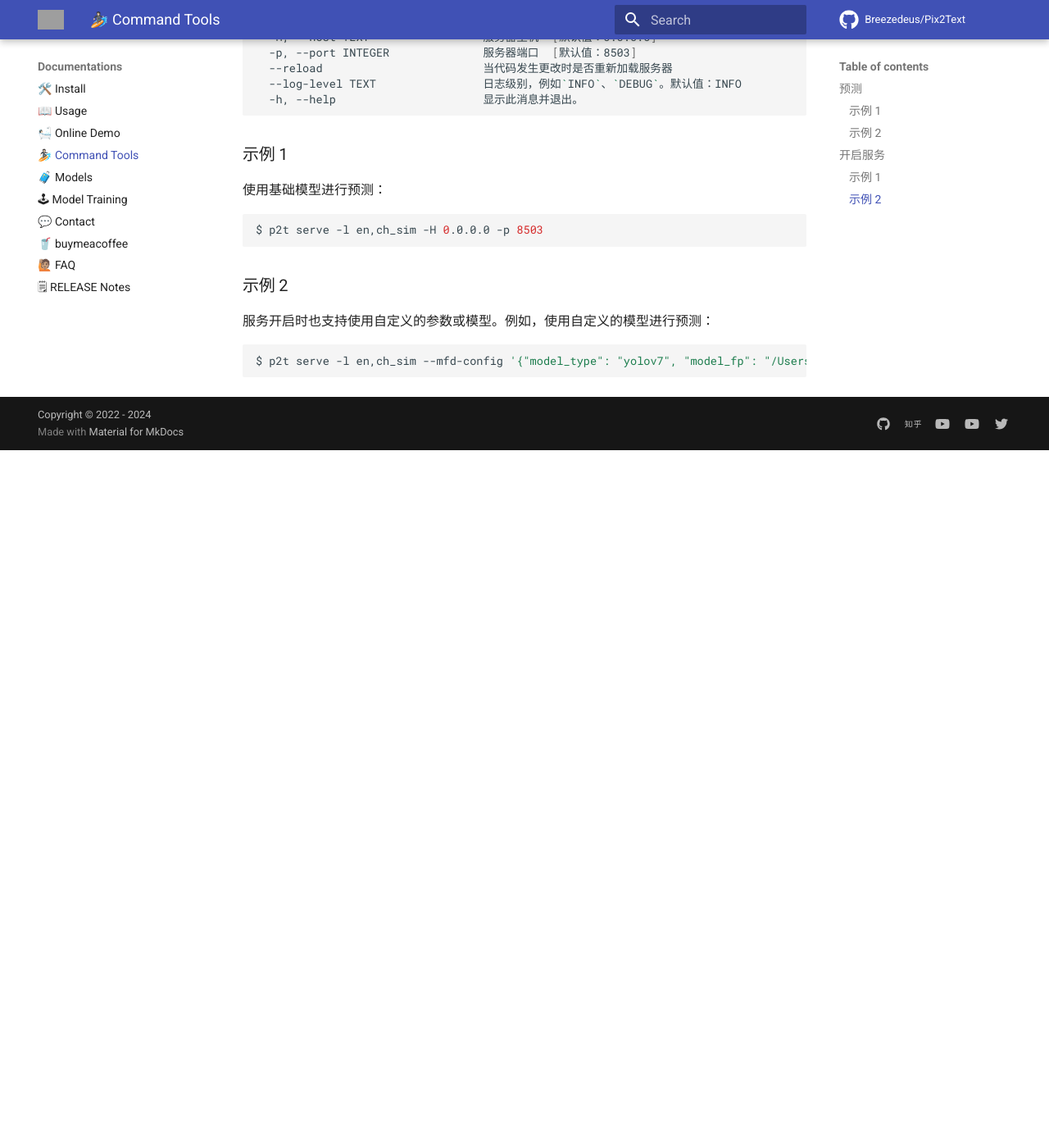
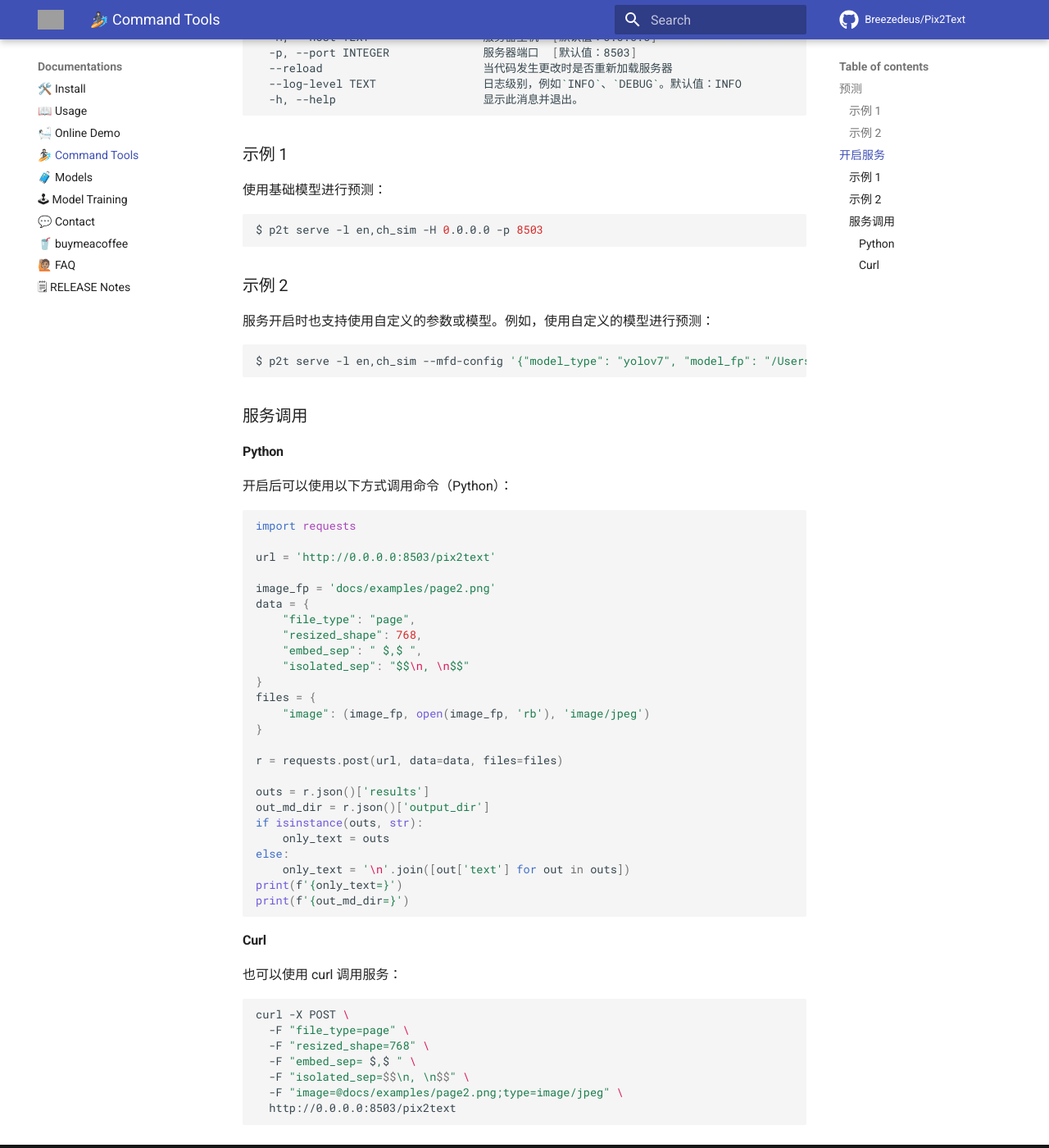
Before and after one commit to breezedeus/Pix2Text, an MkDocs documentation site: the page built from docs/command.md, in a window 1280 px wide and 1400 px high, scrolled down 1853 px. Shown: the whole window at 82% size. Built offline with MkDocs 1.6.1 and Material for MkDocs 9.7.7, drawn with Linux system fonts in a browser that asks for light colours; comment, search, counter and statistics services are not loaded; before the commit the page ends 2402 px from its top, so only the background shows below that; grey boxes are pictures that could not be loaded.

Commit message:
update docs

````diff
--- a/docs/command.md
+++ b/docs/command.md
@@ -101,3 +101,50 @@ $ p2t serve -l en,ch_sim -H 0.0.0.0 -p 8503
 ```bash
 $ p2t serve -l en,ch_sim --mfd-config '{"model_type": "yolov7", "model_fp": "/Users/king/.cnstd/1.2/analysis/mfd-yolov7-epoch224-20230613.pt"}' --formula-ocr-config '{"model_name":"mfr-pro","model_backend":"onnx"}' --text-ocr-config '{"rec_model_name": "doc-densenet_lite_666-gru_large"}' -H 0.0.0.0 -p 8503
 ```
+
+### 服务调用
+
+#### Python
+开启后可以使用以下方式调用命令（Python）：
+
+```python
+import requests
+
+url = 'http://0.0.0.0:8503/pix2text'
+
+image_fp = 'docs/examples/page2.png'
+data = {
+    "file_type": "page",
+    "resized_shape": 768,
+    "embed_sep": " $,$ ",
+    "isolated_sep": "$$\n, \n$$"
+}
+files = {
+    "image": (image_fp, open(image_fp, 'rb'), 'image/jpeg')
+}
+
+r = requests.post(url, data=data, files=files)
+
+outs = r.json()['results']
+out_md_dir = r.json()['output_dir']
+if isinstance(outs, str):
+    only_text = outs
+else:
+    only_text = '\n'.join([out['text'] for out in outs])
+print(f'{only_text=}')
+print(f'{out_md_dir=}')
+```
+
+#### Curl
+
+也可以使用 curl 调用服务：
+
+```bash
+curl -X POST \
+  -F "file_type=page" \
+  -F "resized_shape=768" \
+  -F "embed_sep= $,$ " \
+  -F "isolated_sep=$$\n, \n$$" \
+  -F "image=@docs/examples/page2.png;type=image/jpeg" \
+  http://0.0.0.0:8503/pix2text
+```
````
